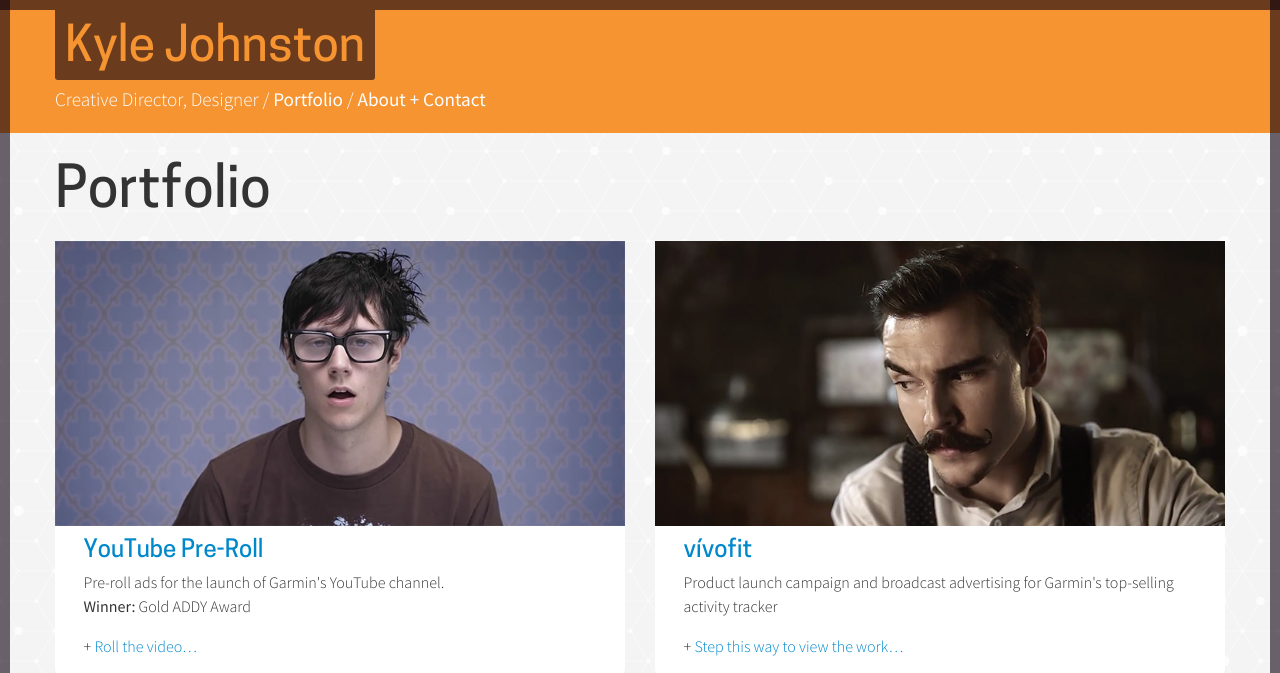
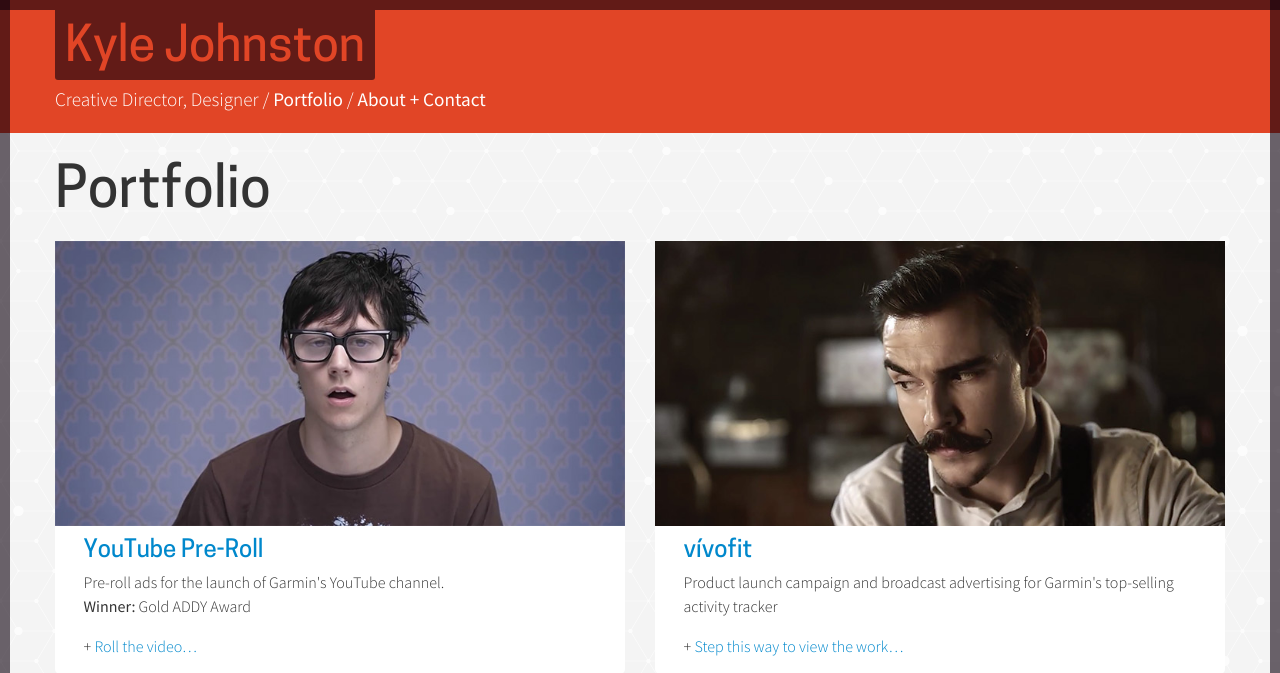
Before and after one commit to kylejohnston/kyle, a PHP site: page / in a window 1280 px wide. Shown: the top 673 px of the page. Run offline with PHP 8.4, Linux system fonts and the light colour scheme; some libraries are stand-ins or nearby versions.

Commit message:
Color tweaks

```diff
--- a/about-kyle-johnston.php
+++ b/about-kyle-johnston.php
@@ -14,8 +14,8 @@
 		 header h1 span a:hover,
 		 header h1 span a:active,
 		 header h1 span a:visited
-		 									{ color: #f69432; }
-		.intro { background-color: #f69432; }
+		 									{ color: #e14526; }
+		.intro { background-color: #e14526; }
 	</style>
 </head>
 
--- a/index.php
+++ b/index.php
@@ -13,8 +13,8 @@
 		 header h1 span a:hover,
 		 header h1 span a:active,
 		 header h1 span a:visited
-		 									{ color: #f69432; }
-		.intro { background-color: #f69432; }
+		 									{ color: #e14526; }
+		.intro { background-color: #e14526; }
 	</style>
 </head>
 <body>
```
